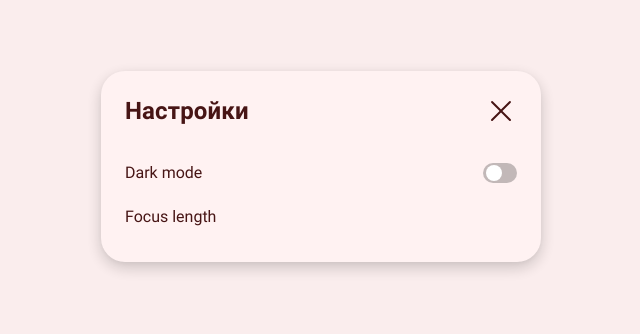
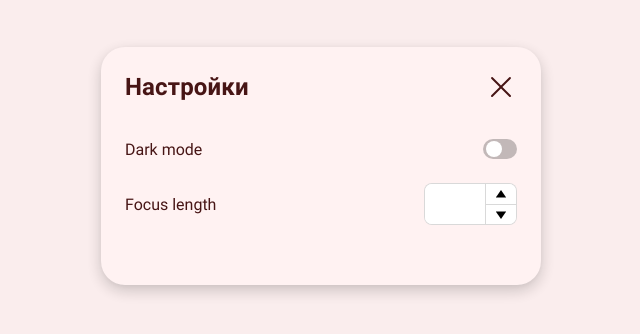
Before and after one commit to SPavelV/pomodoro-timer, a React (Create React App) app: page /settings in a window 1280 px wide. Shown: the part 234-568 px from the top of the page, without its empty margins (319-959 px from the left). Built offline with nearby package versions, Linux system fonts and the light colour scheme.

Commit message:
InputNumber

```diff
--- /dev/null
+++ b/src/components/InputNumber/InputNumber.tsx
@@ -0,0 +1,97 @@
+import React, { FC, useRef, useState } from "react";
+import styled from "styled-components";
+import { Colors } from "../../types";
+import { ReactComponent as AngleIcon } from "../../assets/icons/angle.svg";
+
+const Inner = styled.div<{ isFocus: boolean }>`
+  display: flex;
+  flex-flow: row nowrap;
+  border: 1px solid ${Colors.BlackAlpha100};
+  border-radius: 8px;
+  overflow: hidden;
+  background-color: ${Colors.White};
+  outline: ${({ isFocus }) =>
+    isFocus ? `3px solid ${Colors.BlueAlpha100}` : 0};
+`;
+
+const InputInner = styled.div`
+  overflow: hidden;
+  width: 60px;
+`;
+
+const Input = styled.input`
+  width: 80px;
+  height: 40px;
+  font-size: 16px;
+  line-height: 19px;
+  border: 0;
+  padding-left: 10px;
+  text-align: center;
+
+  &:focus-visible,
+  &:focus {
+    border: 0;
+    outline: 0;
+  }
+`;
+
+const Controls = styled.div`
+  display: flex;
+  flex-flow: column nowrap;
+  align-items: center;
+  border-left: 1px solid ${Colors.BlackAlpha100};
+`;
+
+const Button = styled.button`
+  display: flex;
+  align-items: center;
+  justify-content: center;
+  width: 30px;
+  height: 20px;
+  border: 0;
+  background-color: ${Colors.White};
+  cursor: pointer;
+
+  & + & {
+    border-top: 1px solid ${Colors.BlackAlpha100};
+    position: relative;
+
+    svg {
+      transform: rotate(180deg);
+    }
+  }
+`;
+
+type InputNumberProps = {
+  value?: number;
+  onChange?: (e: React.FormEvent<HTMLInputElement>) => void;
+};
+
+export const InputNumber: FC<InputNumberProps> = ({ value }) => {
+  const [isFocus, setIsFocus] = useState(false);
+  const inputRef = useRef(null);
+
+  return (
+    <Inner isFocus={isFocus}>
+      <InputInner>
+        <Input
+          value={value}
+          type="number"
+          ref={inputRef}
+          onFocus={(_) => setIsFocus(true)}
+          onBlur={(_) => setIsFocus(false)}
+        />
+      </InputInner>
+
+      <Controls>
+        <Button>
+          <AngleIcon />
+        </Button>
+
+        <Button>
+          <AngleIcon />
+        </Button>
+      </Controls>
+    </Inner>
+  );
+};
--- a/src/pages/SettingsPage/SettingsPage.tsx
+++ b/src/pages/SettingsPage/SettingsPage.tsx
@@ -9,6 +9,7 @@ import { getColor } from "../../utils";
 import { useStatusContext } from "../../context/StatusContext";
 import { useTranslation } from "react-i18next";
 import { useThemeContext } from "../../context/ThemeContext";
+import { InputNumber } from "../../components/InputNumber/InputNumber";
 
 const InnerWithStatus = styled.span<{ status: StatusTimer }>`
   color: ${({ status }) => getColor(status)};
@@ -64,7 +65,10 @@ export const SettingsPage = () => {
 
           <SettingItem>
             <SettingProp>Focus length</SettingProp>
+            <InputNumber />
           </SettingItem>
+
+          <SettingItem></SettingItem>
         </PopupContent>
       </Popup>
     </Layout>
```
Also changed, not shown: src/assets/icons/angle.svg (added).
